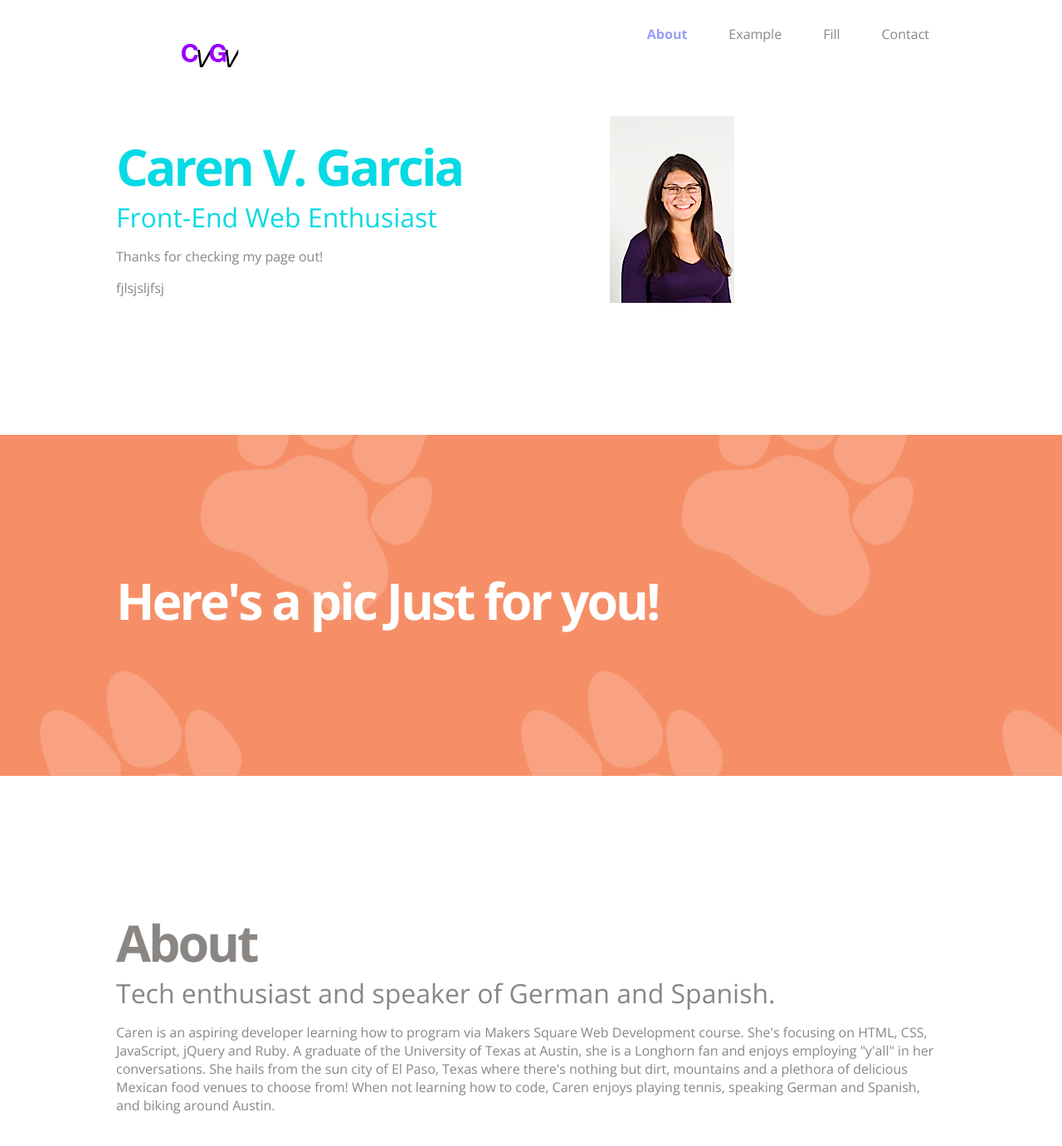
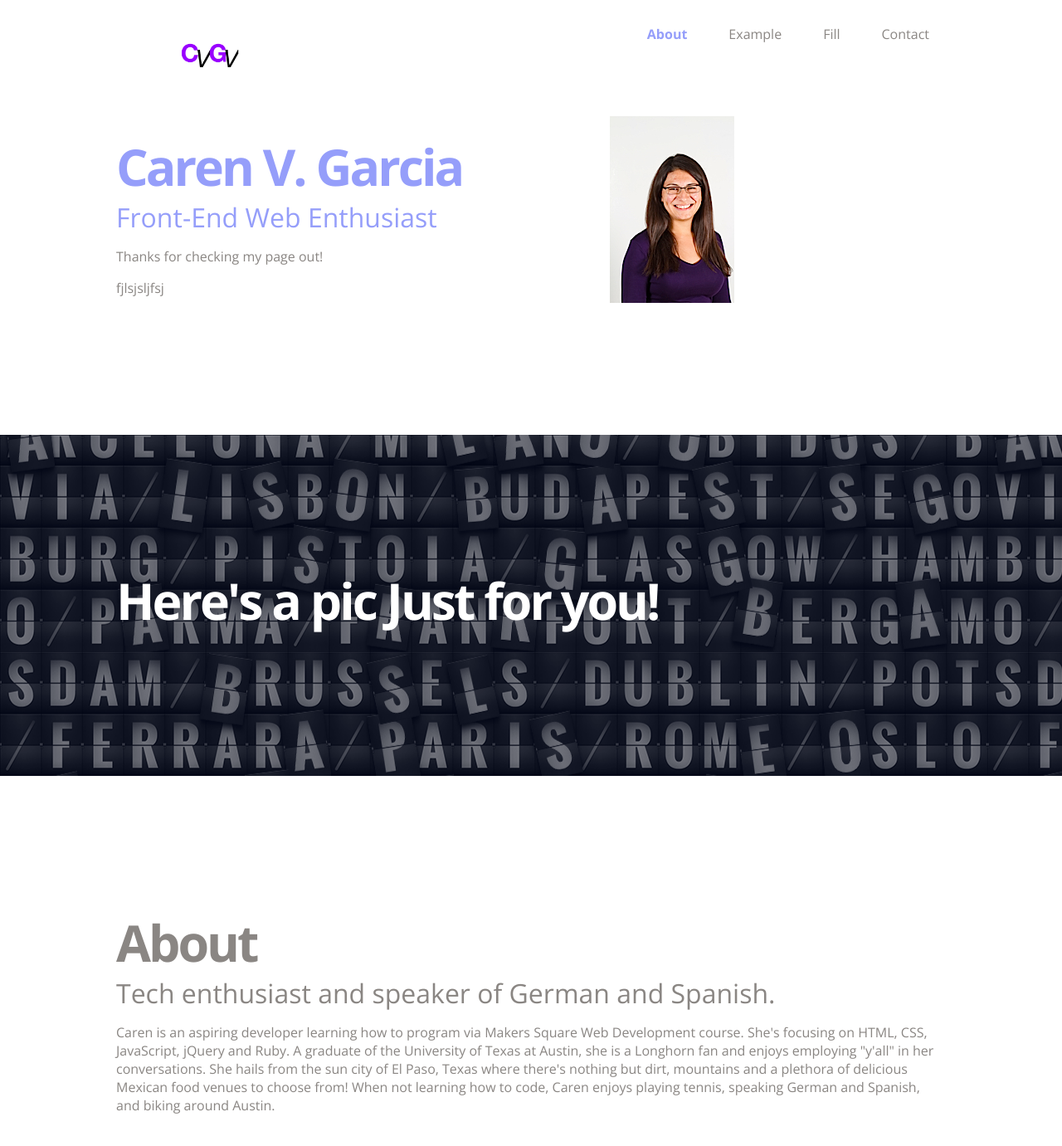
Before and after one commit to carenvaleria/carenvaleria.github.io, a Jekyll site: the page index.html, which Jekyll copies as it is, in a window 1280 px wide and 1400 px high. Shown: the top 1381 px of the window at 83% size. Built offline with Jekyll 4.4.1, drawn with Linux system fonts in a browser that asks for light colours; nearby versions of some CDN libraries; Markdown is read by kramdown in place of the engine named in the settings.

Commit message:
adding pretty pics to the page

```diff
--- a/css/style.css
+++ b/css/style.css
@@ -89,12 +89,12 @@ a:visited {
 	font-size: 3.8em;
 	letter-spacing: -3px;
 	line-height: 0px;
-	color: #06DAE4;
+	color: #959EFA;
 	font-weight: 700;
 }
 #slide1 h2 {
 	font-size: 2em;
-	color: #06DAE4;
+	color: #959EFA;
 	line-height: 0px;
 	padding-bottom:20px;
 	font-weight: 400;
@@ -106,7 +106,7 @@ a:visited {
 /* Slide 2 */
 
 #slide2{
-	background-image:url('../images/footprints.png');
+	background-image:url('../images/escape-flight.png');
 	background-color:#f68f67;
 	color:#ffffff;
 }
@@ -161,7 +161,7 @@ a:visited {
 /* Slide 4 */
 
 #slide4{
-	background-image:url('../images/sunglasses.png');
+	background-image:url('../images/shattered-island.gif');
 	background-color:#8a8683;
 	color:#ffffff;
 }
```
Also changed, not shown: images/achtung.jpg (added), images/escape-flight.png (added), images/shattered-island.gif (added).
